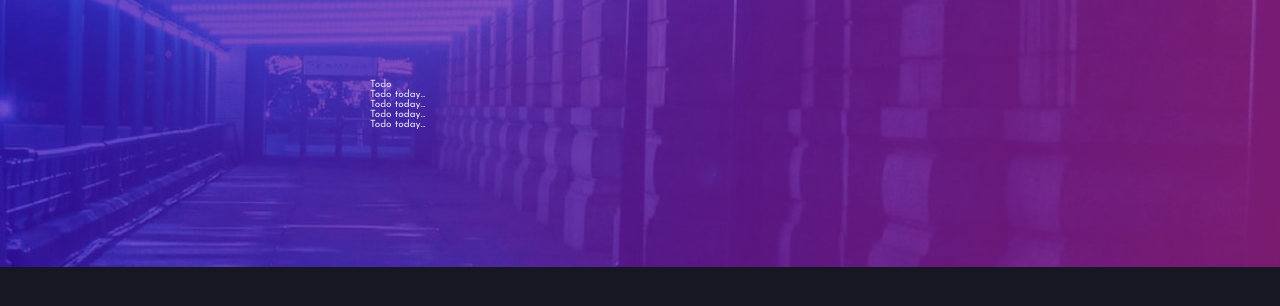
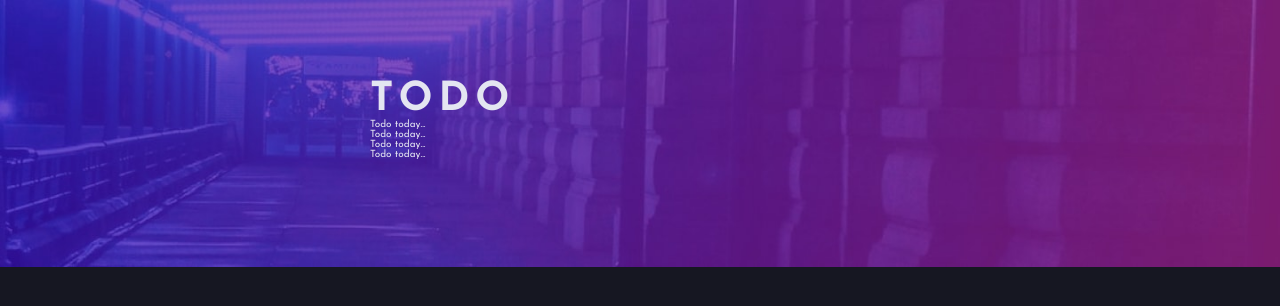
Before and after one commit to ClaytonDewey/todo-app, a React (Create React App) app: page / in a window 1280 px wide. Shown: the top 306 px of the page. Built offline with nearby package versions, Linux system fonts and the light colour scheme.

Commit message:
Set up h1 styles

```diff
--- a/src/sass/base/_typography.scss
+++ b/src/sass/base/_typography.scss
@@ -0,0 +1,6 @@
+h1 {
+  text-transform: uppercase;
+  font-size: 4rem;
+  font-weight: 700;
+  letter-spacing: 6px;
+}
```
